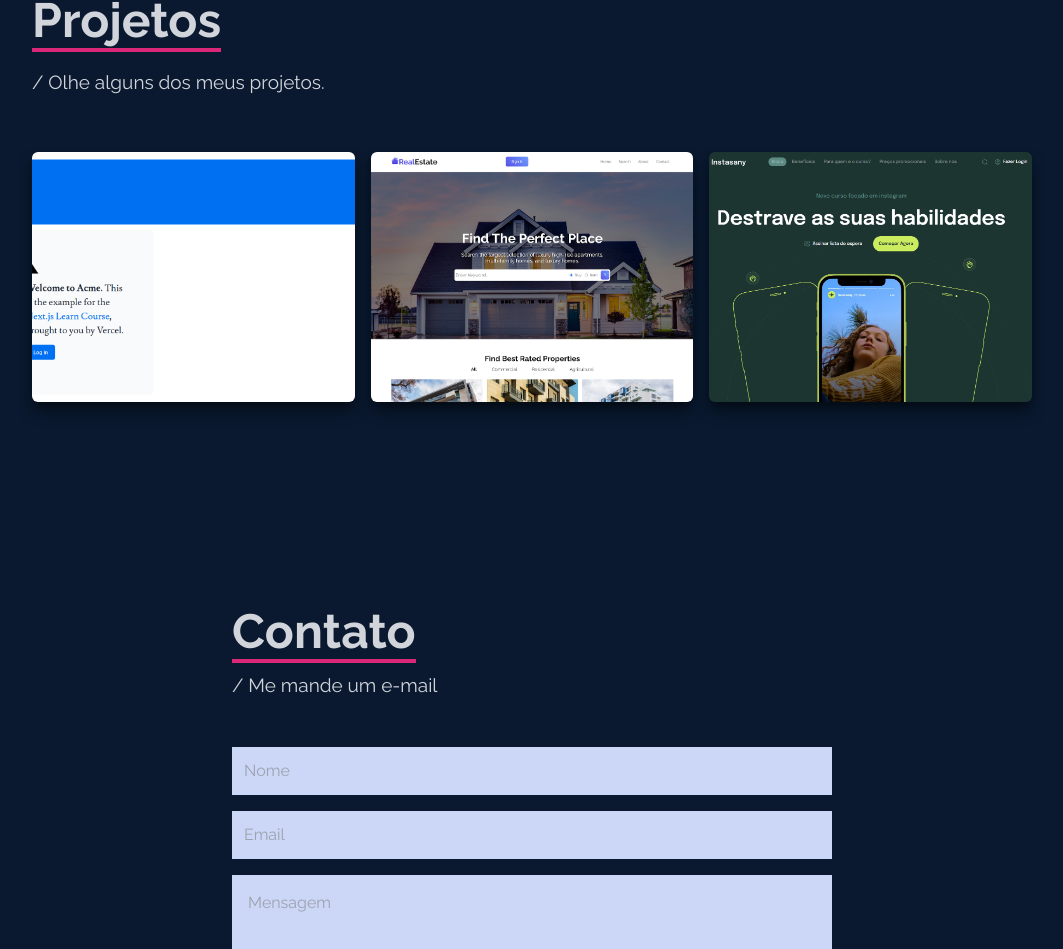
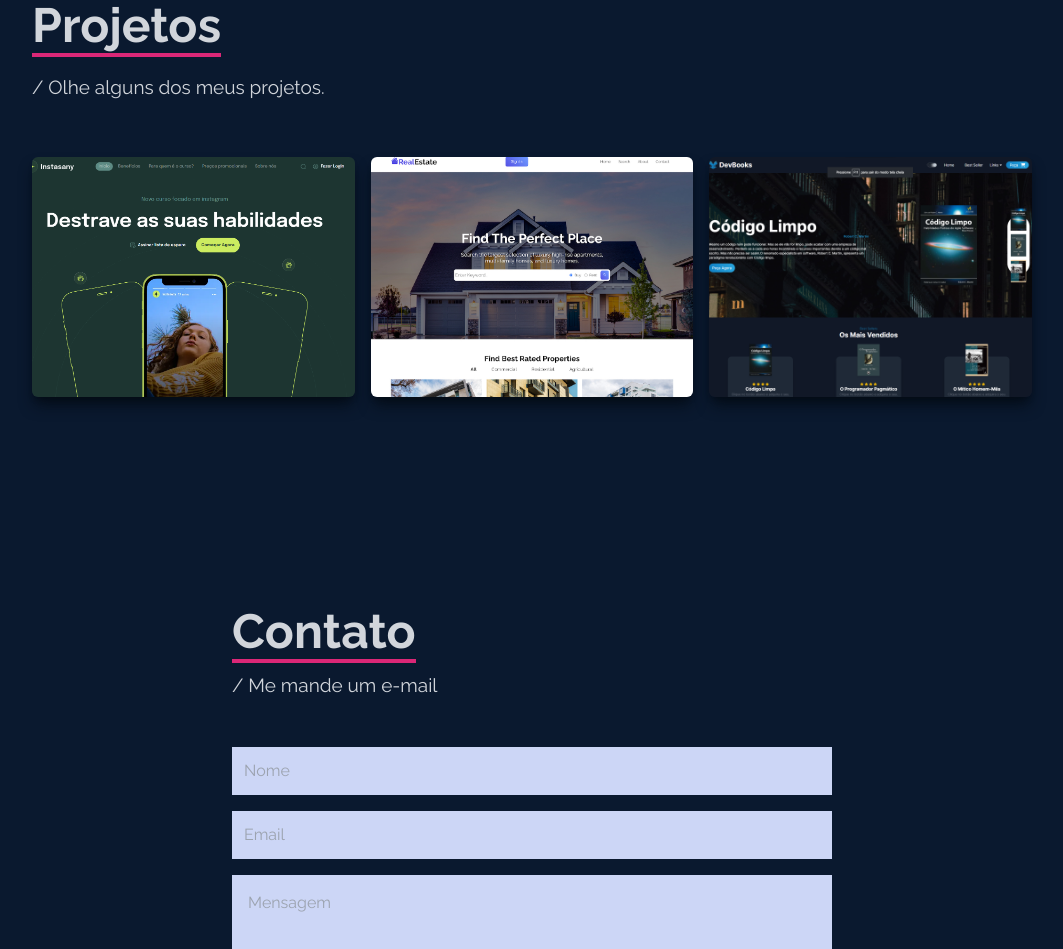
Before and after one commit to renatorodriguess/Portifolio, a Next.js app: page / in a window 1280 px wide. Shown: the part 2217-3166 px from the top of the page, without its empty margins (108-1171 px from the left). Built offline with nearby package versions, Linux system fonts and the light colour scheme.

Commit message:
firstproject-commit

```diff
--- a/src/app/components/About.tsx
+++ b/src/app/components/About.tsx
@@ -1,4 +1,3 @@
-import WorkImg from '../assets/workImg.jpeg'
 
 
 const About = () => {
--- a/src/app/components/Work.tsx
+++ b/src/app/components/Work.tsx
@@ -1,4 +1,7 @@
+import React from "react"
+
 const Work = () => {
+
   return (
     <div id="work" className='mt-[-10%] w-full md:h-screen text-gray-300 bg-[#0a192f]'>
         <div className='max-w-[1000px] mx-auto flex flex-col justify-center w-full h-full'>
@@ -8,10 +11,10 @@ const Work = () => {
             </div>
 
             {/* Container */}
-            <div className='grid sm:grid-cols-2 md:grid-cols-3 gap-4'>
+            <div className='grid sm:grid-cols-2 md:grid-cols-3 gap-4 '>
 
                 {/* Grid Item */}
-                <div className=' bg-hero-pattern shadow-lg shadow-[#040c16] group container relative rounded-md flex justify-center mx-auto text-center items-center content-div'>
+                <div className=' bg-first-image shadow-lg shadow-[#040c16] group container rounded-md flex justify-center mx-auto text-center items-center content-div'>
 
                     {/* Hover Effects */}
                     <div className='opacity-0 group-hover:opacity-100 transition duration-400 ease-in-out'>
@@ -32,7 +35,7 @@ const Work = () => {
                     </div>
                 </div>
 
-                <div className='bg-second-pattern shadow-lg shadow-[#040c16] group container rounded-md flex justify-center text-center items-center mx-auto content-div '>
+                <div className='bg-second-image shadow-lg shadow-[#040c16] group container rounded-md flex justify-center text-center items-center mx-auto content-div '>
                     {/* Hover Effects */}
                     <div className='opacity-0 group-hover:opacity-100'>
                         <span className='text-2xl font-bold text-white tracking-wider'>
@@ -52,23 +55,22 @@ const Work = () => {
                     </div>
 
                 </div>
-                <div className='bg-third-pattern shadow-lg shadow-[#040c16] group text-center container rounded-md flex justify-center mx-auto items-center content-div'>
-
+                <div className='bg-third-image shadow-lg shadow-[#040c16] group text-center container rounded-md  flex justify-center mx-auto items-center content-div'>
                     {/* Hover Effects */}
                     <div className='opacity-0 group-hover:opacity-100'>
                         <span className='text-2xl font-bold text-white tracking-wider'>
-                            Instasany
+                            DevBooks
                         </span>
                         <div className='pt-8 text-center'>
-                            <a href="" target='_blank'>
+                            <a href="https://dev-books-renatorodriguess.vercel.app" target='_blank'>
                                 <button className='text-center rounded-lg px-4 py-3 m-2 bg-white text-gray-800 font-bold text-lg hover:text-black hover:bg-slate-300'>Abrir Projeto</button>
                             </a>
-                            <a href="" target='_blank'>
+                            <a href="https://github.com/renatorodriguess/DevBooks" target='_blank'>
                                 <button className='text-center rounded-lg px-4 py-3 m-2 bg-white text-gray-800 font-bold text-lg hover:text-black hover:bg-slate-300'>Repositório</button>
                             </a>
                         </div>
-                        <div className='absolute mt-4 ml-9'>
-                            <span className='text-pink-600 font-extrabold '>React, Node, Next e Tailwind</span>
+                        <div className='absolute mt-4 ml-5'>
+                            <span className='text-pink-600 font-extrabold'>React, Typescript, Next e Tailwind</span>
                         </div>
                     </div>
                 </div>
--- a/src/app/globals.css
+++ b/src/app/globals.css
@@ -13,10 +13,10 @@
 }
 
 .content-div {
-  background-repeat: no-repeat();
-  background-size: cover;
-  background-position: center;
-  height: 250px;
+    background-size: cover;
+    background-position: center;
+    height: 240px;
+    background-repeat: no-repeat;
 }
 
 .content-div:hover {
--- a/tailwind.config.ts
+++ b/tailwind.config.ts
@@ -9,9 +9,9 @@ const config: Config = {
   theme: {
     extend: {
       backgroundImage: {
-        'hero-pattern': "url('assets/exemplo.png')",
-        'second-pattern': "url('assets/realestate.jpg')",
-        'third-pattern': "url('assets/Instasany.png')",
+        'first-image': "url('assets/Instasany.png')" ,
+        'second-image': "url('assets/realestate.jpg')",
+        'third-image': "url('assets/DevBooks.png')",
       }
     },
   },
```
Also changed, not shown: src/app/assets/DevBooks.png (added).
